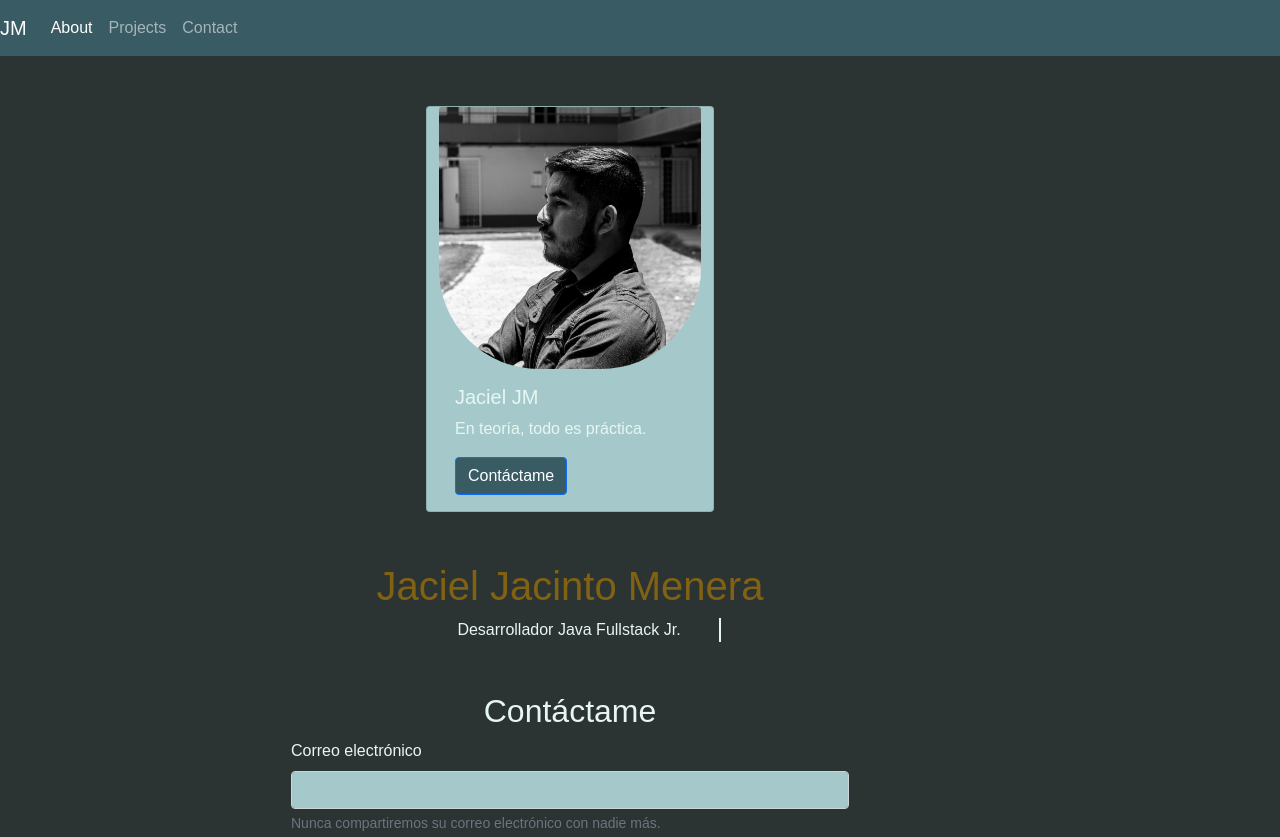
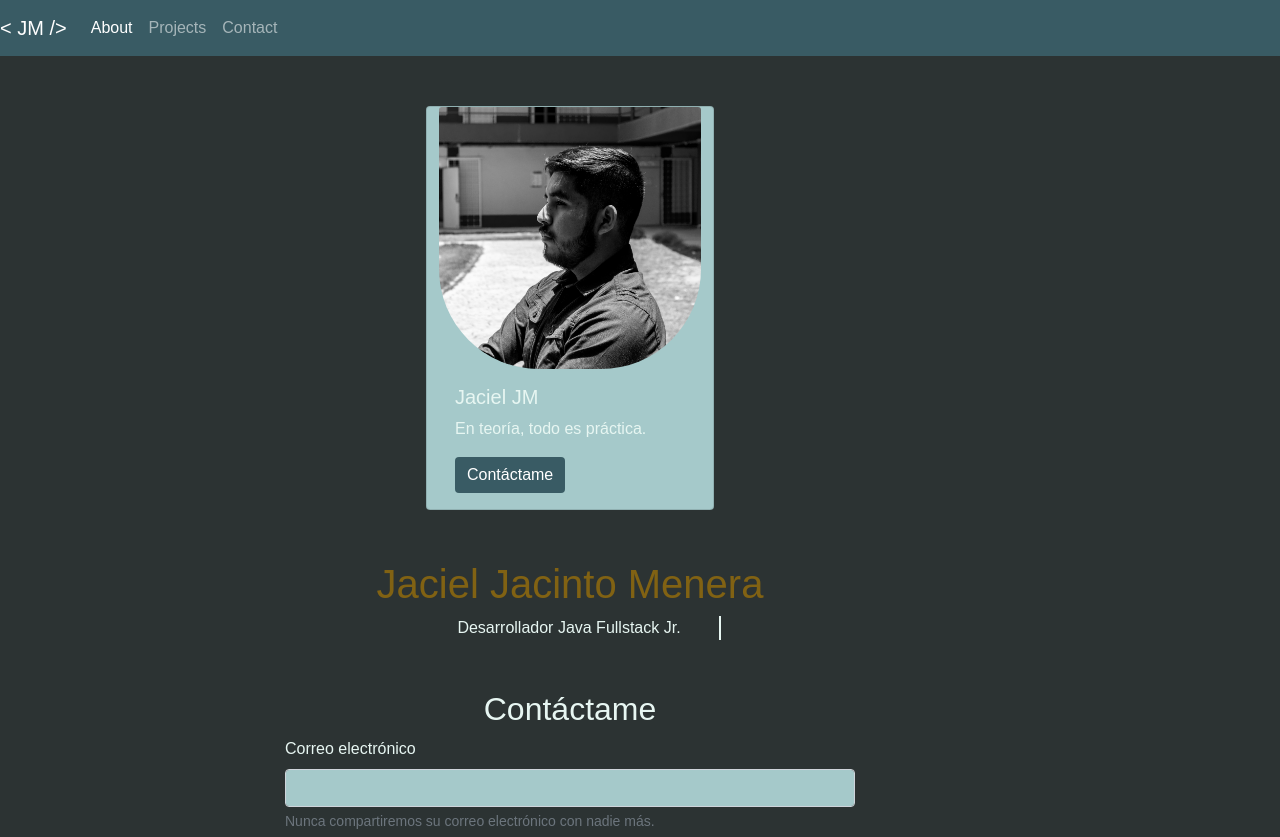
Before and after one commit to JacielJM/Portfolio, a plain HTML site: page portfolio.html in a window 1280 px wide. Shown: the top 837 px of the page. Drawn offline with nearby package versions, Linux system fonts and the light colour scheme.

Commit message:
modificacion del logo

```diff
--- a/portfolio.html
+++ b/portfolio.html
@@ -30,7 +30,7 @@
 			<div class="container-fluid">
 				<nav class="navbar navbar-expand-lg navbar-dark">
 					<div class="container-fluid">
-						<a class="navbar-brand" href="#">JM</a>
+						<a class="navbar-brand" href="#"> < JM /> </a>
 						<button
 							class="navbar-toggler"
 							type="button"
--- a/styles/portfolio.css
+++ b/styles/portfolio.css
@@ -1,5 +1,4 @@
 #job {
-	display: inline-block;
 	text-align: center;
 	white-space: nowrap;
 	border-right: 2px solid;
@@ -22,18 +21,20 @@
 
 .container {
     margin: 50px 0;
+    padding: 0;
 }
 
 .container-fluid {
     padding: 0;
 }
 
- .navbar, .btn-primary {
+.navbar, .btn-primary {
     background-color: #395B64;
- }
+    border: none;
+}
 
  .btn-primary:hover {
-     background-color: #816213;
+     background-color: #ECB365;
  }
 
  .card, .form-control {
@@ -48,8 +49,13 @@ body {
 
 h1 {
     color: #816213;
+    padding: 0;
 }
 
 img {
     border-radius: 100px;
 }
+
+div {
+    padding: 0;
+}
```
